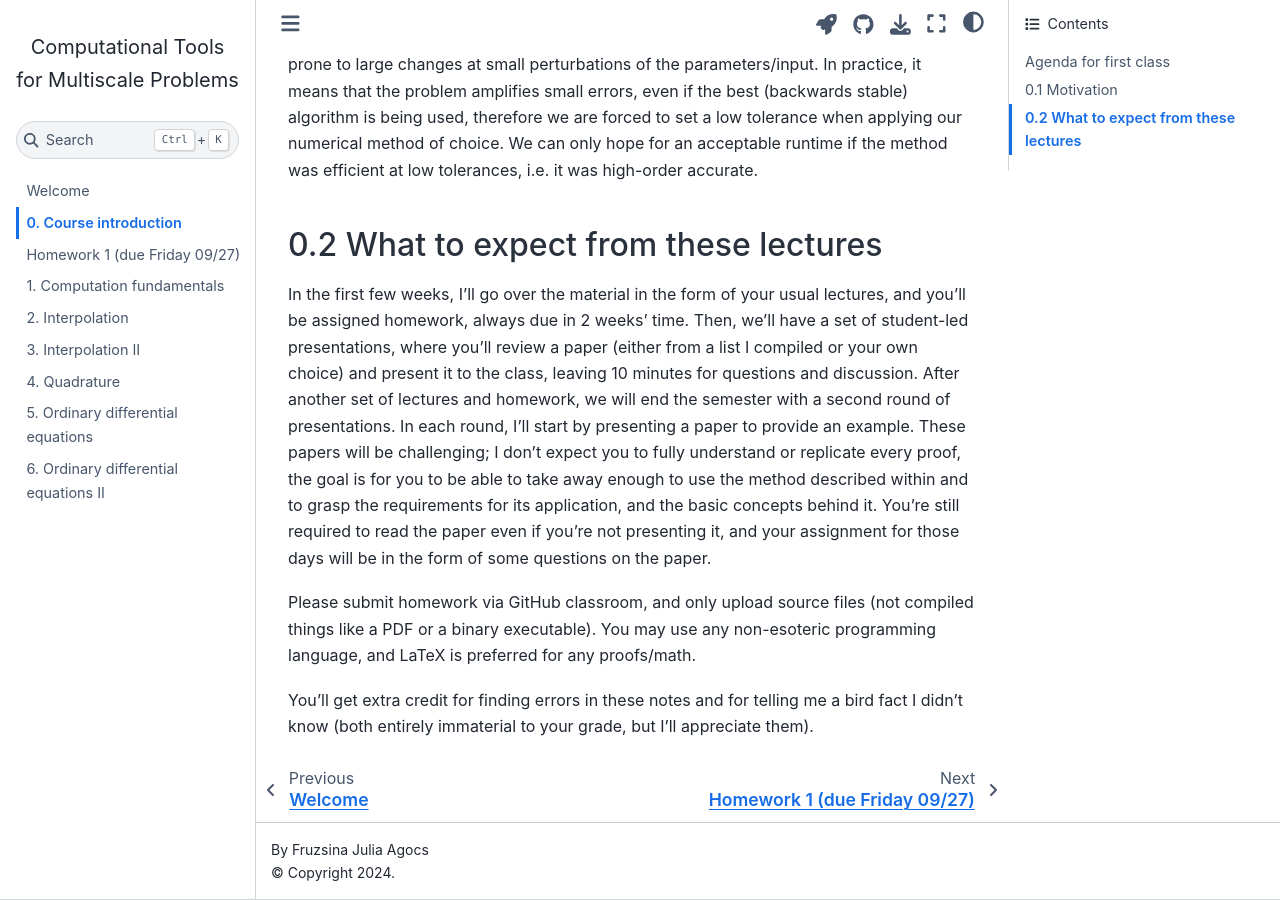
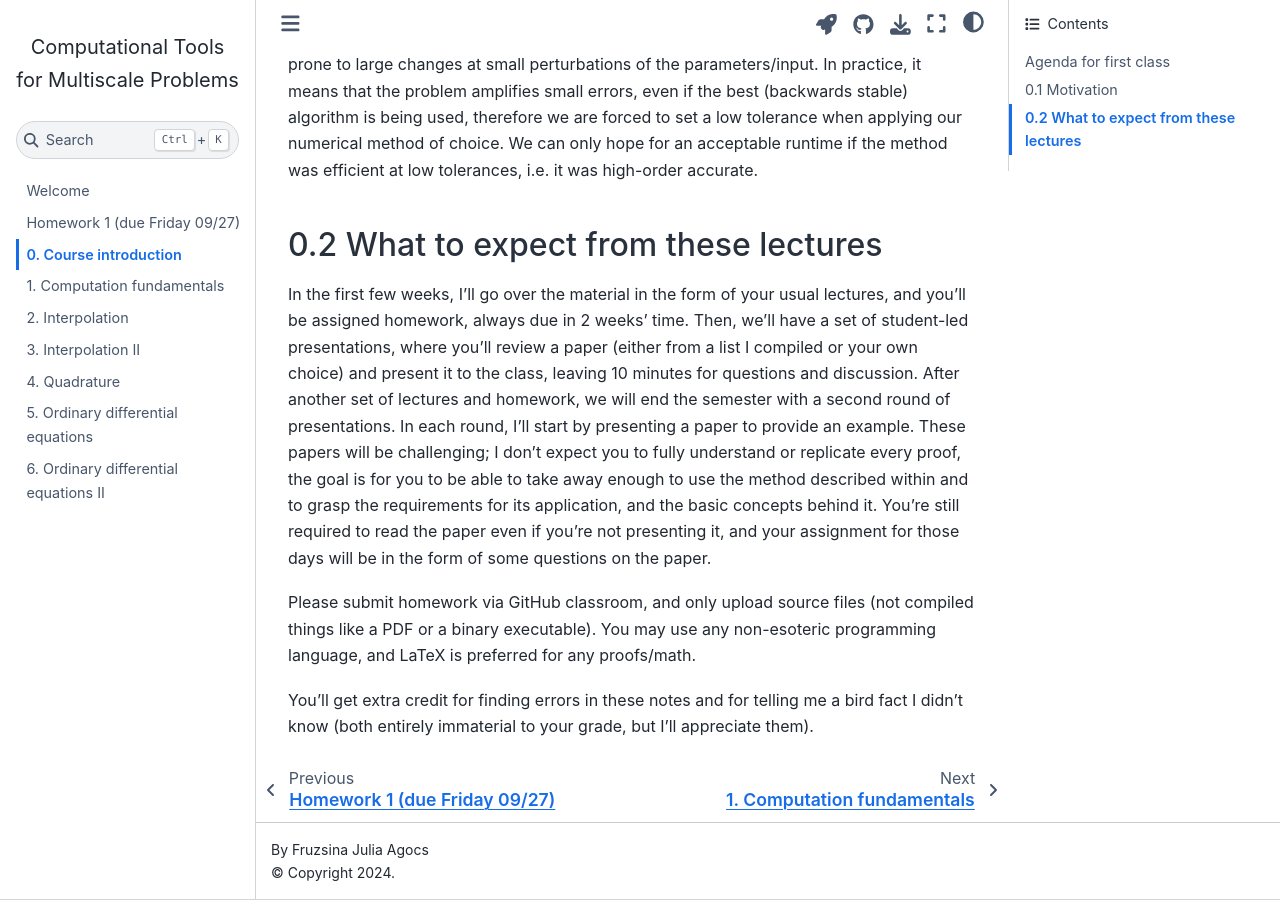
Before and after one commit to cu-comptools/fall2024, a Jupyter Book: the page built from course_introduction.ipynb, in a window 1280 px wide and 900 px high, scrolled down 1228 px. Built offline with Jupyter Book 1.0.4 settings and Sphinx 7.4.7 and the Sphinx Book theme 1.1.4, drawn with Linux system fonts in a browser that asks for light colours; some of the changed lines change nothing that is shown.

Commit message:
homework moved

```diff
--- a/_toc.yml
+++ b/_toc.yml
@@ -4,8 +4,8 @@
 format: jb-book
 root: intro
 chapters:
+- file: hw_1
 - file: course_introduction
-- file: hw_1
 - file: comp_fundamentals
 - file: poly_interp
 - file: poly_interp2
```
